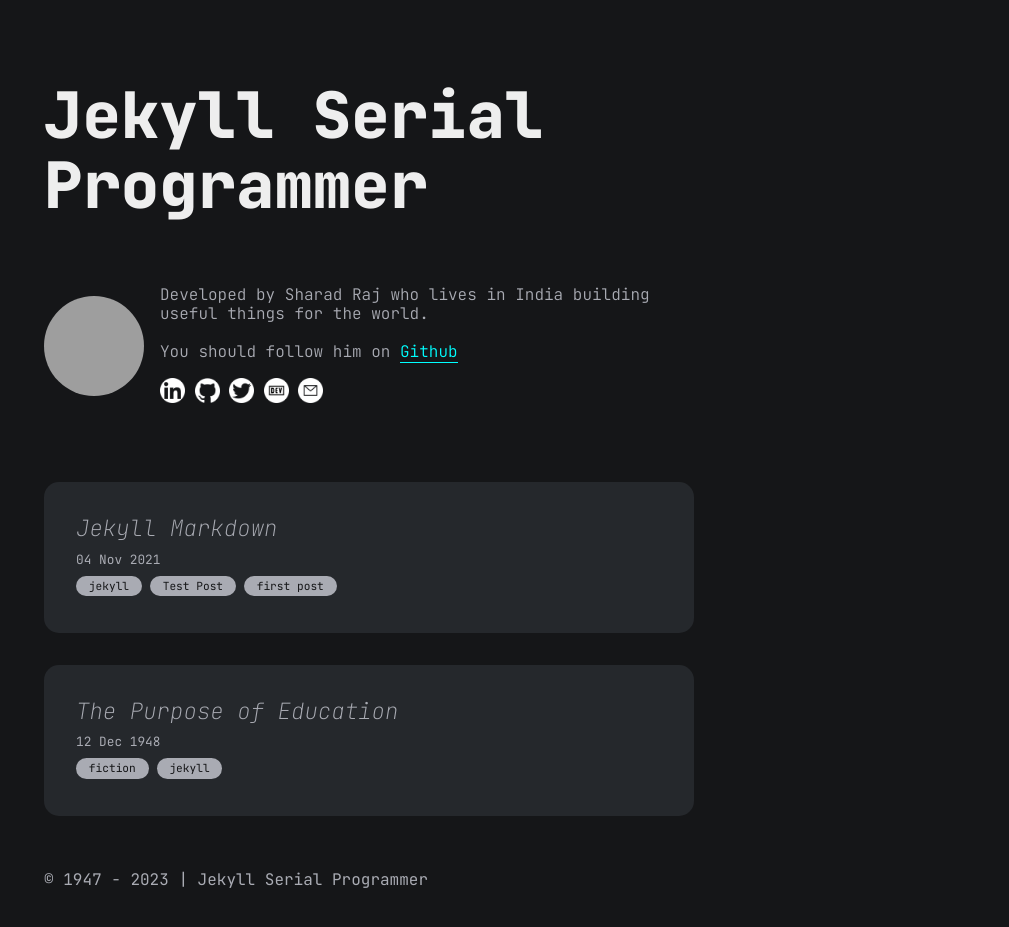
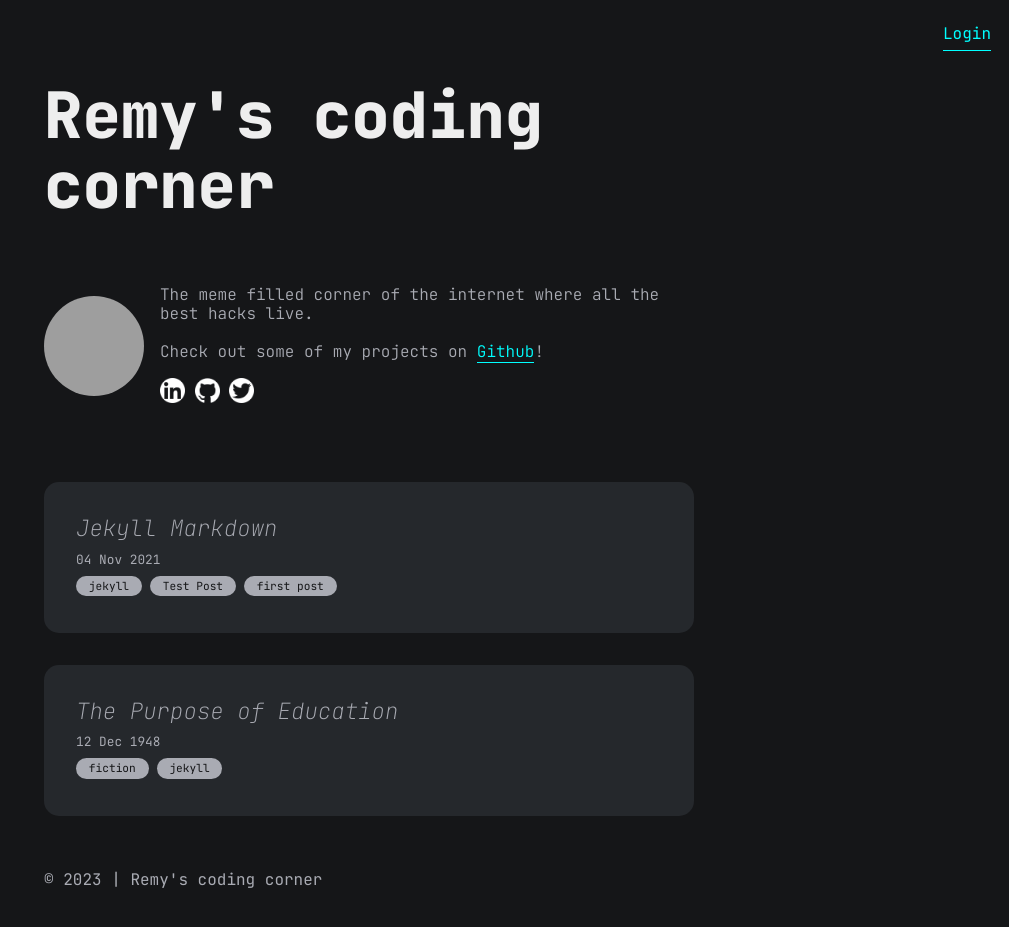
Before and after one commit to hrszpuk/hrszpuk.github.io, a Jekyll site: the page built from index.md, in a window 1280 px wide, cut to the strip 0-944 px from the top of the page. Shown: the top 927 px of the strip, without its empty margins (271-1280 px from the left). Built offline with Jekyll 4.4.1, drawn with Linux system fonts in a browser that asks for light colours; grey boxes are pictures that could not be loaded.

Commit message:
Pushing to GitHub

```diff
--- a/Gemfile
+++ b/Gemfile
@@ -5,3 +5,7 @@ gem "jemoji"
 gem "jekyll-seo-tag"
 gem "jekyll-sitemap"
 gem "jekyll-feed"
+gem "we", "~> 0.0.2"
+gem "brick", "~> 1.0"
+
+gem "webrick", "~> 1.8"
--- a/_config.yml
+++ b/_config.yml
@@ -1,10 +1,10 @@
-title: Jekyll Serial Programmer
+title: Remy's coding corner
 markdown: kramdown
 
 # for atom feed
 author:
-  name: Sharad Raj Singh Maurya
-  email: dev_sharad@outlook.com
+  name: H.R.Szpuk
+  email: harryszpuk@outlook.com
 
 plugins:
   - jemoji
--- a/_data/author.yml
+++ b/_data/author.yml
@@ -1,23 +1,19 @@
-name: Sharad Raj
-dp: https://avatars2.githubusercontent.com/u/36638057?s=460&u=0cbe4fd6b5a3655d91b3eb86db834d0829a0c086&v=4
+name: Remy Szpuk
+dp: https://avatars.githubusercontent.com/u/107559570?s=400&u=040de01418049f8cde082ebd74ac5227e4db3279&v=4
 description: "
   <p>
-    Developed by Sharad Raj who lives in India building useful things for the world.
+    The meme filled corner of the internet where all the best hacks live.
   </p>
   <br/>
   <p>
-    You should follow him on <a href='https://github.com/sharadcodes' target='_blank'>Github</a>
+    Check out some of my projects on <a href='https://github.com/hszpuk' target='_blank'>Github</a>!
   </P>
 "
-email: dev_sharad@outlook.com
+email: harryszpuk@outlook.com
 contact:
   - title: linkedin
-    url: https://www.linkedin.com/in/srsmaurya
+    url: https://www.linkedin.com/in/remyszpuk
   - title: github
-    url: https://github.com/sharadcodes
+    url: https://github.com/hrszpuk
   - title: twitter
-    url: https://twitter.com/iamsharadraj
-  - title: dev
-    url: https://dev.to/sharadcodes
-  - title: email
-    url: mailto:dev_sharad@outlook.com
+    url: https://twitter.com/hrszpuk
--- a/_includes/footer.html
+++ b/_includes/footer.html
@@ -1,3 +1,3 @@
 <footer>
-  <p>&copy; 1947 - {{ 'now' | date: "%Y" }} | {{site.title}}</p>
+  <p>&copy; {{ 'now' | date: "%Y" }} | {{site.title}}</p>
 </footer>
--- a/_includes/head.html
+++ b/_includes/head.html
@@ -6,8 +6,11 @@
   {% if page.layout == "post" %}
   <link rel="stylesheet" href="{{site.baseurl}}/assets/css/post.css" />
   <link rel="stylesheet" href="{{site.baseurl}}/assets/css/syntax.css" />
-  {% else %}
+  {% else if page.layout == "blog" %}
   <link rel="stylesheet" href="{{site.baseurl}}/assets/css/blog.css" />
+  {% else %}}
+  <link rel="stylesheet" href="{{site.baseurl}}/assets/css/blog.css" />
+  <link rel="stylesheet" href="{{site.baseurl}}/assets/css/login.css" />
   {%endif%}
   <link rel="stylesheet" href="{{site.baseurl}}/assets/css/common.css" />
   <script src="{{site.baseurl}}/assets/js/categories.js"></script>
--- /dev/null
+++ b/_includes/top-bar.html
@@ -0,0 +1,3 @@
+<div class="login">
+  <a href="login.html" class="login-link">Login</a>
+</div>
--- a/_layouts/blog.html
+++ b/_layouts/blog.html
@@ -2,6 +2,7 @@
 <html lang="en">
   {% include head.html %}
   <body>
+  {% include top-bar.html %}
     <main>
       {% include header.html %} {% include bio.html %}
       <section class="articles">
--- a/assets/css/blog.css
+++ b/assets/css/blog.css
@@ -43,6 +43,17 @@ main {
   margin: 0 auto;
   max-width: 650px;
   padding: 3rem 0;
+}
+
+.login {
+  padding: 18px;
+  float: right;
+}
+
+.login-link {
+  color: cyan;
+  border-bottom: 1px solid cyan;
+  float: right;
 }
 
 /* header */
--- /dev/null
+++ b/login.html
@@ -0,0 +1,4 @@
+---
+title: Login
+layout: login
+---
```
Also changed, not shown: _layouts/login.html (added, +22 -0 lines), assets/css/login.css (added, +17 -0 lines), Gemfile.lock.
